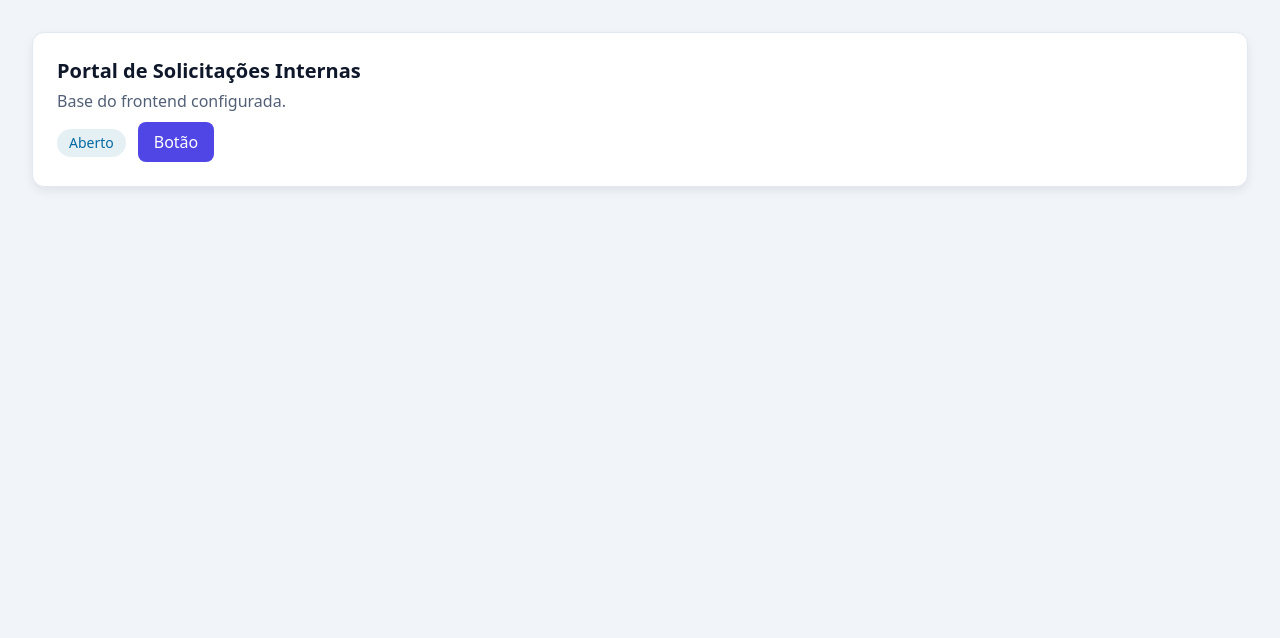
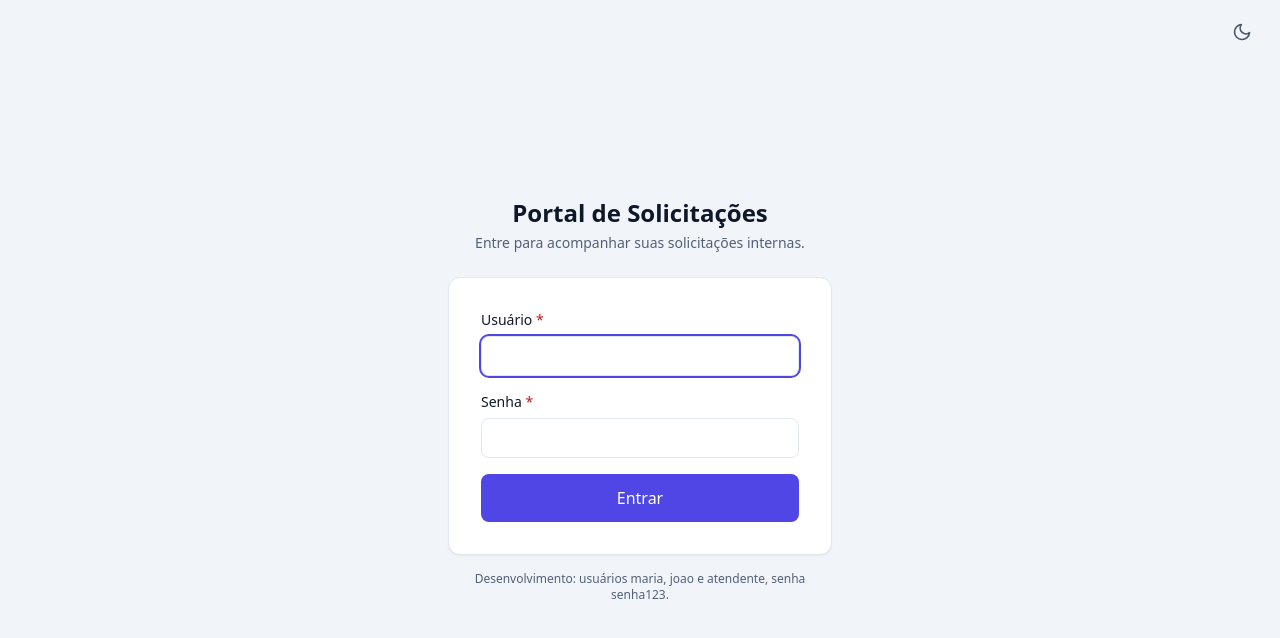
Before and after one commit to hiagoka/portal-solicitacoes-internas, a React (Vite) app in the folder frontend/: page /login in a window 1280 px wide. Shown: the top 638 px of the page. Built offline with nearby package versions, Linux system fonts and the light colour scheme; no server answers.

Commit message:
feat(frontend): rotas protegidas e composicao dos provedores no App

```diff
--- a/frontend/src/App.tsx
+++ b/frontend/src/App.tsx
@@ -1,12 +1,17 @@
+import { BrowserRouter } from 'react-router'
+import { ToastProvider } from '@/components/ui'
+import { AuthProvider } from '@/contexts'
+import { AppRoutes } from '@/routes/AppRoutes'
+
+// Só monta os provedores globais e as rotas. Nenhuma regra de tela vive aqui.
 export default function App() {
   return (
-    <main className="min-h-screen p-8">
-      <div className="rounded-lg border border-border bg-surface p-6 shadow-md">
-        <h1 className="text-xl font-semibold text-text">Portal de Solicitações Internas</h1>
-        <p className="mt-1 text-textMuted">Base do frontend configurada.</p>
-        <span className="mt-4 inline-block rounded-full bg-status-aberto/10 px-3 py-1 text-sm text-status-aberto">Aberto</span>
-        <button className="ml-3 rounded-md bg-primary px-4 py-2 text-onPrimary hover:bg-primaryHover">Botão</button>
-      </div>
-    </main>
+    <BrowserRouter>
+      <ToastProvider>
+        <AuthProvider>
+          <AppRoutes />
+        </AuthProvider>
+      </ToastProvider>
+    </BrowserRouter>
   )
 }
--- /dev/null
+++ b/frontend/src/routes/AppRoutes.tsx
@@ -0,0 +1,22 @@
+import { Route, Routes } from 'react-router'
+import { AppLayout, ProtectedRoute } from '@/components/layout'
+import { ROTAS } from '@/constants'
+import { LoginPage } from '@/features/auth'
+import { DashboardPage } from '@/features/dashboard'
+import { NotFoundPage } from '@/pages/NotFoundPage'
+
+// Mapa de rotas. Tudo dentro de <ProtectedRoute> exige login e aparece dentro do <AppLayout>.
+export function AppRoutes() {
+  return (
+    <Routes>
+      <Route path={ROTAS.login} element={<LoginPage />} />
+
+      <Route element={<ProtectedRoute />}>
+        <Route element={<AppLayout />}>
+          <Route path={ROTAS.dashboard} element={<DashboardPage />} />
+          <Route path="*" element={<NotFoundPage />} />
+        </Route>
+      </Route>
+    </Routes>
+  )
+}
```
